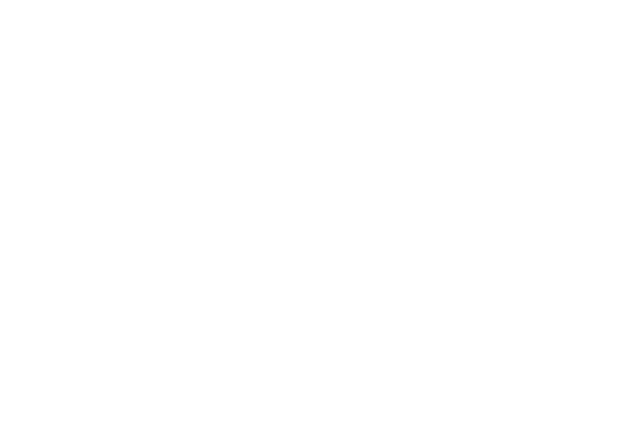
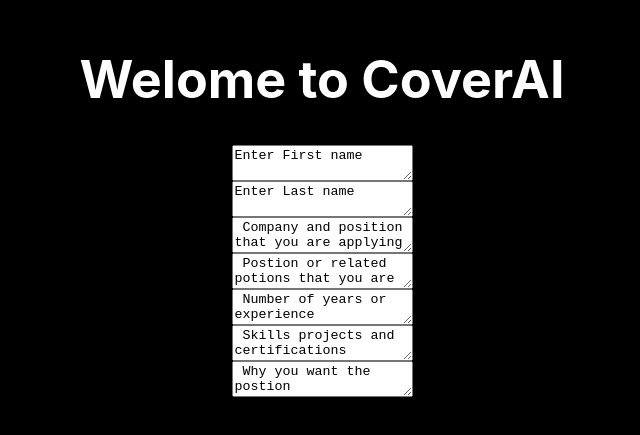
Before and after one commit to malachiwhi/coverai1.1, a React (Create React App) app: page / in a window 1280 px wide. Shown: the part 195-630 px from the top of the page, without its empty margins (318-958 px from the left). Built offline with nearby package versions, Linux system fonts and the light colour scheme.

Commit message:
updated headline

```diff
--- a/src/App.css
+++ b/src/App.css
@@ -14,7 +14,7 @@
 }
 
 .App-header {
-  background-color: white;
+  background-color: black;
   min-height: 100vh;
   display: flex;
   flex-direction: column;
--- a/src/App.js
+++ b/src/App.js
@@ -1,11 +1,20 @@
 import logo from './logo.svg';
 import './App.css';
+
+
 
 function App() {
   return (
     <div className="App">
       <header className="App-header">
         <h1>Welome to CoverAI </h1>
+        <textarea className = "Fname">Enter First name</textarea>
+        <textarea className = "Lname">Enter Last name</textarea>
+        <textarea className = "Apply for "> Company and position that you are applying for </textarea>
+        <textarea className = "positions" > Postion or related potions that you are applying for</textarea>
+        <textarea className = "years" > Number of years or experience</textarea>
+        <textarea className = "Skills and Projects" > Skills projects and certifications</textarea>
+        <textarea className = "why" > Why you want the postion</textarea>
       </header>
     </div>
   );
```
